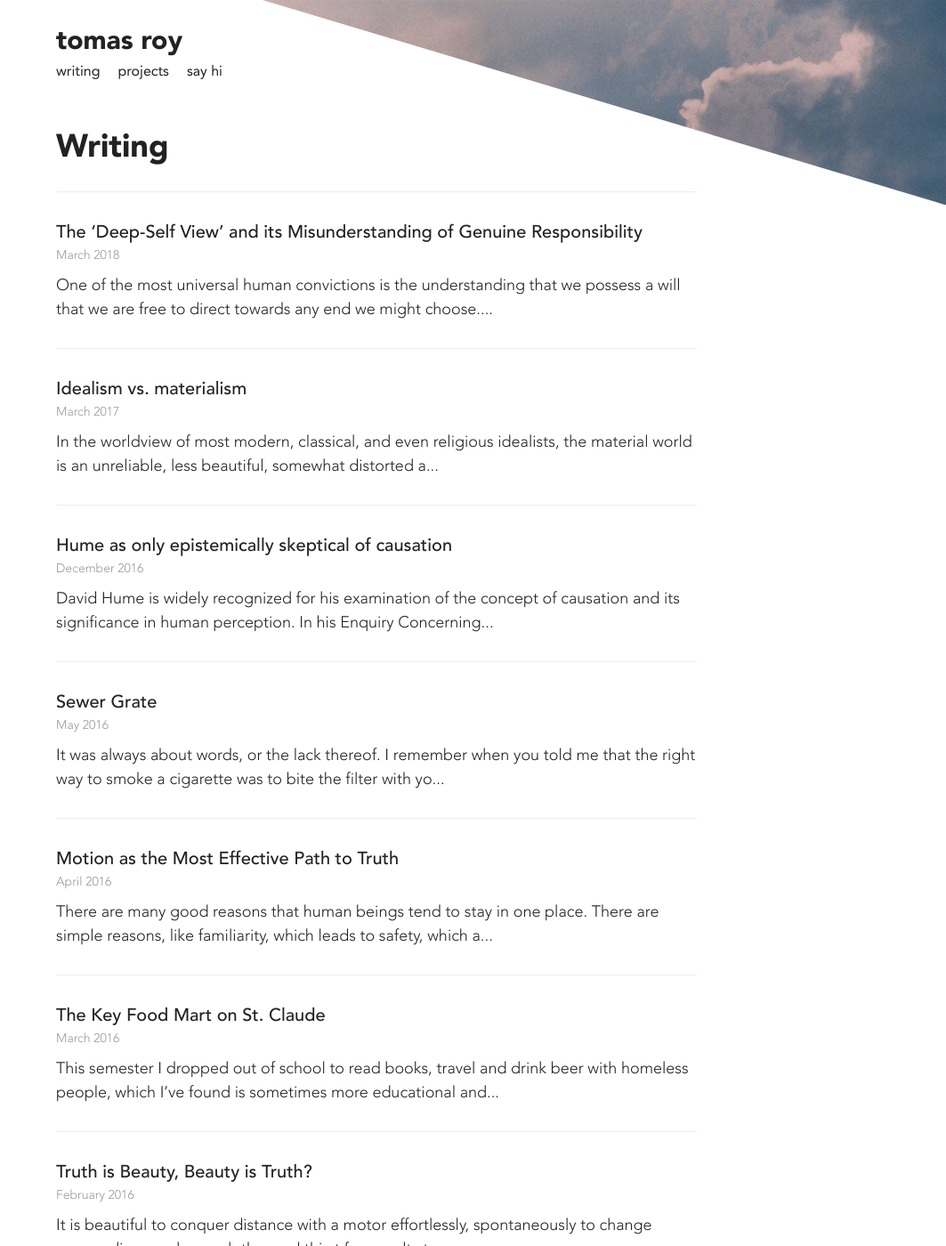
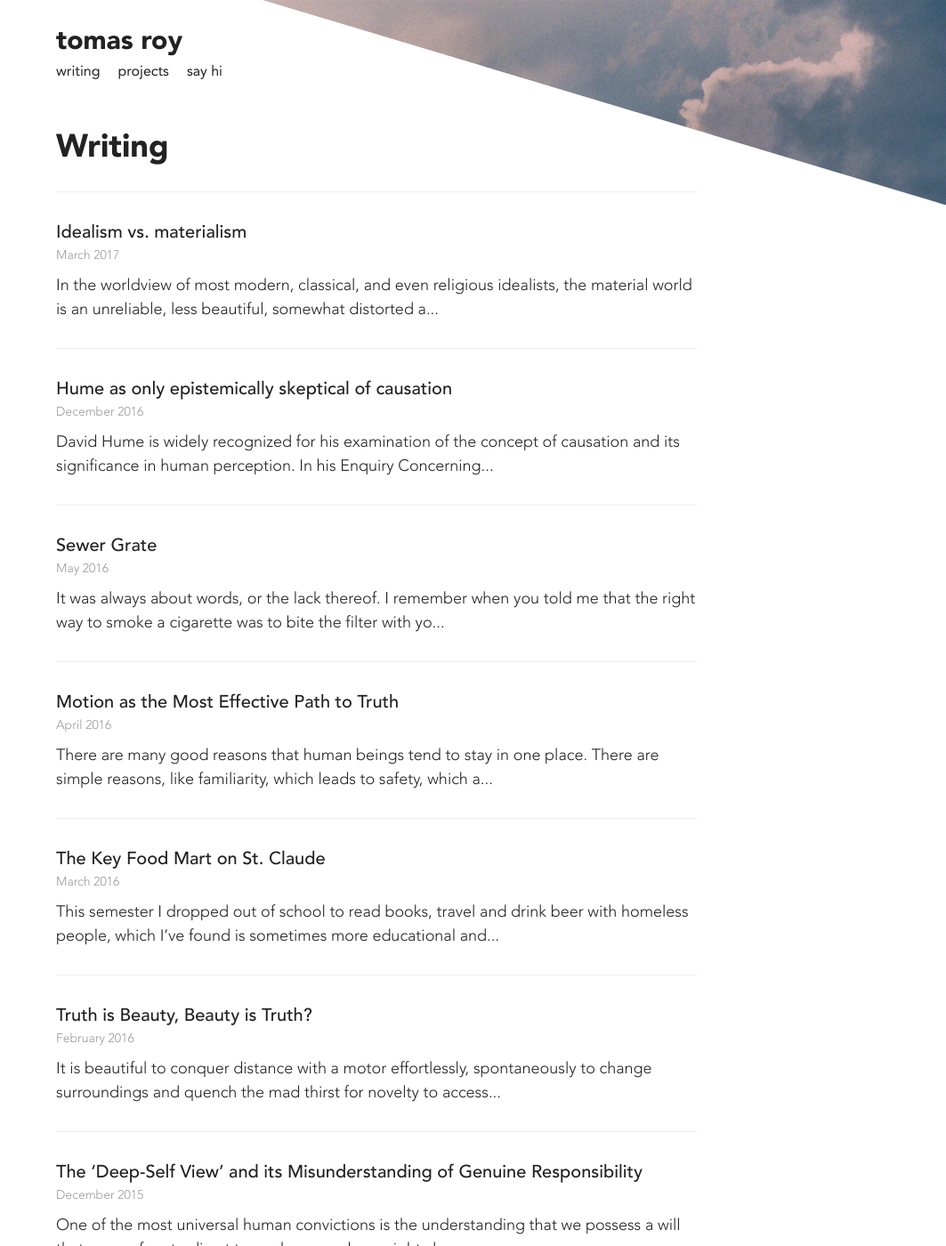
Before and after one commit to minicreative/tomasroy.com, a Jekyll site: the page built from writing.md, in a window 1280 px wide and 1400 px high. Shown: the whole window at 89% size, without its empty margins (217-1280 px from the left). Built offline with Jekyll 4.4.1, drawn with Linux system fonts in a browser that asks for light colours; some of the changed text lies outside the part shown.

Commit message:
Updated The Deep Self View And Its Misunderstanding Of Genuine Responsibility

```diff
--- a/_writing/the-deep-self-view-and-its-misunderstanding-of-genuine-responsibility.markdown
+++ b/_writing/the-deep-self-view-and-its-misunderstanding-of-genuine-responsibility.markdown
@@ -1,6 +1,6 @@
 ---
 title: The ‘Deep-Self View’ and its Misunderstanding of Genuine Responsibility
-date: 2018-03-07 15:25:00 -05:00
+date: 2015-12-01 15:25:00 -05:00
 ---
 
 One of the most universal human convictions is the understanding that we possess a will that we are free to direct towards any end we might choose. In spite of the strength of this conviction, however, the scientific understanding of natural laws and human psychology has presented legitimate reasons to believe we are mistaken. An intuitive understanding of free will appears to be at odds with determinism, while the denial of determinism has equally devastating implications for the same understanding. The debate continues, however, not simply because of our desire to be free but because of the fundamental role which free will plays in the validation of moral responsibility. In response to this dilemma, theories of compatibilism have been introduced which appear to present conceptions of free will that validate moral responsibility while remaining logically consistent with determinism. One such theory, conceived in part by Harry Frankfurt and substantially furthered by Susan Wolf, presents an attractive understanding of compatibilism which Wolf entitles the deep-self view. While I readily acknowledge I am unable to provide a conclusive understanding of the free will dilemma as a whole, I hope to assert the ways in which Frankfurt and Wolf’s conception of freedom is incompatible with and damaging to what I believe to be a correct understanding of responsibility.
```
